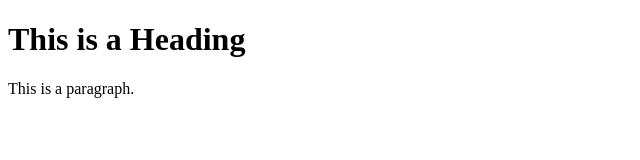
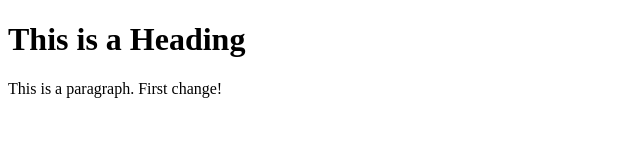
Before and after one commit to Duinkhar/lecture01, a plain HTML site: page index.html in a window 1280 px wide. Shown: the whole page, without its empty margins (0-640 px from the left). Drawn offline with Linux system fonts and the light colour scheme.

Commit message:
first change

```diff
--- a/index.html
+++ b/index.html
@@ -6,7 +6,7 @@
 <body>
 
 <h1>This is a Heading</h1>
-<p>This is a paragraph.</p>
+<p>This is a paragraph. First change!</p>
 
 </body>
 </html>
```
